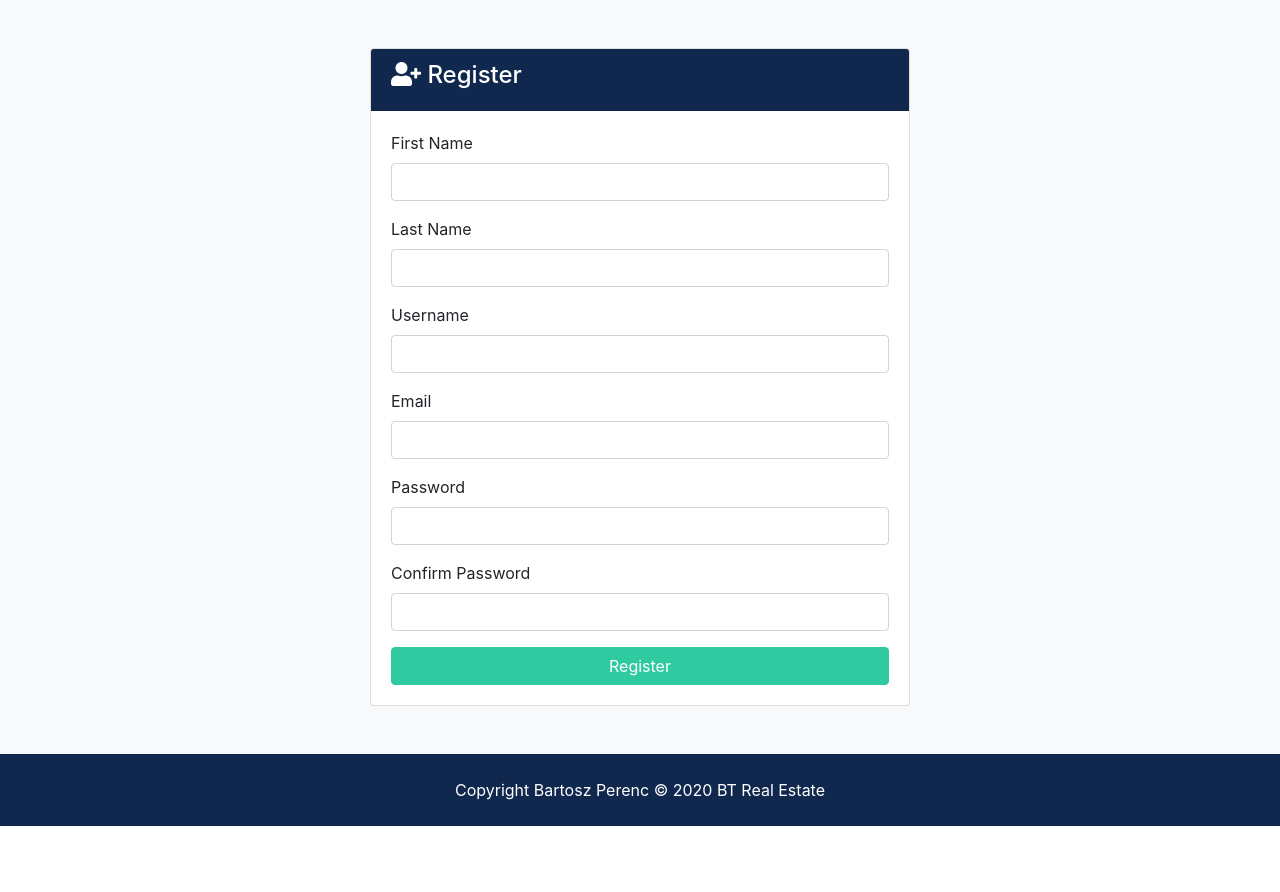
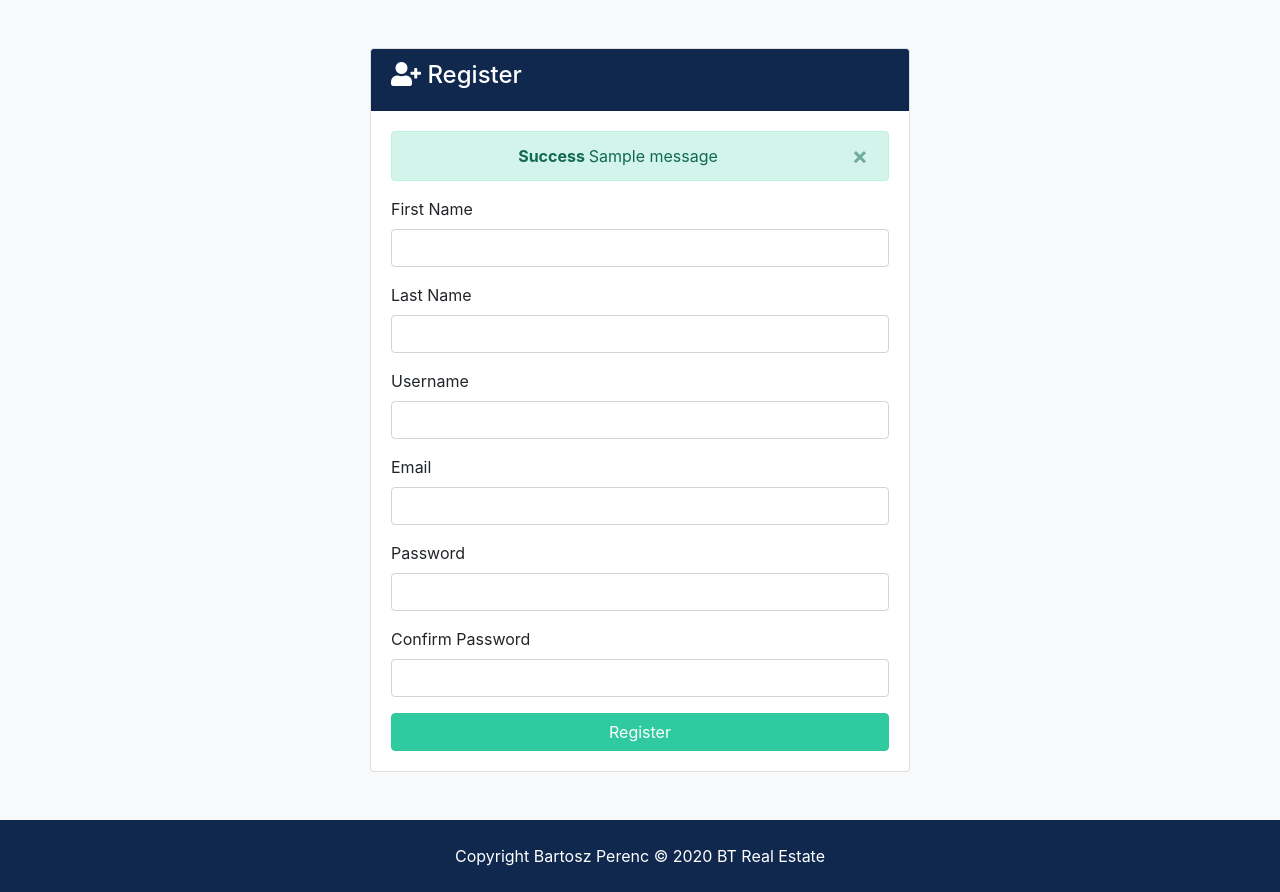
Before and after one commit to bartoszper/Django-FullBackend-Home-s-App, a Django app: page /accounts/register in a window 1280 px wide. Shown: the part 128-1020 px from the top of the page. Before the commit the page ends 954 px from the top, so only its background shows below. Run offline with Django 3.2, Linux system fonts and the light colour scheme; tables that the repository leaves empty hold one stand-in row (values such as "Sample post"); one stand-in notice (Sample message) is shown; some libraries are stand-ins or nearby versions.

Commit message:
Update htmls

```diff
--- a/src/templates/accounts/login.html
+++ b/src/templates/accounts/login.html
@@ -12,6 +12,10 @@
                 <i class="fas fa-sign-in-alt"></i> Login</h4>
             </div>
             <div class="card-body">
+
+                <!--Alerts-->
+                {% include 'partials/_alerts.html' %}
+
               <form action="{% url 'login' %}" method="POST">
                   {% csrf_token %}
                 <div class="form-group">
--- a/src/templates/accounts/register.html
+++ b/src/templates/accounts/register.html
@@ -12,6 +12,9 @@
                 <i class="fas fa-user-plus"></i> Register</h4>
             </div>
             <div class="card-body">
+                <!--Alerts-->
+                {% include 'partials/_alerts.html' %}
+
                 <form action="{% url 'register' %}" method="POST">
                     {% csrf_token %}
                   <div class="form-group">
--- a/src/templates/partials/_alerts.html
+++ b/src/templates/partials/_alerts.html
@@ -0,0 +1,18 @@
+{% if messages %}
+
+{% for message in messages %}
+<div class="cointainer" id="message">
+    <div class="alert alert-{{message.tags}} alert-dismissible text-center" role="alert">
+        <button type="button" class="close" data-dismiss="alert"><span aria-hidden="true">&times;</span></button>
+        <strong>
+            {% if message.level == DEFAULT_MESSAGES_LEVEL.ERROR %}
+                Error
+            {% else %}
+                {{ message.tags|title }}
+            {% endif %}
+        </strong>
+        {{ message}}
+    </div>
+</div>
+{% endfor %}
+{% endif %}
```
